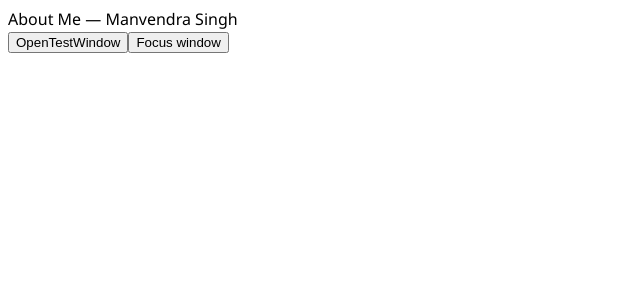
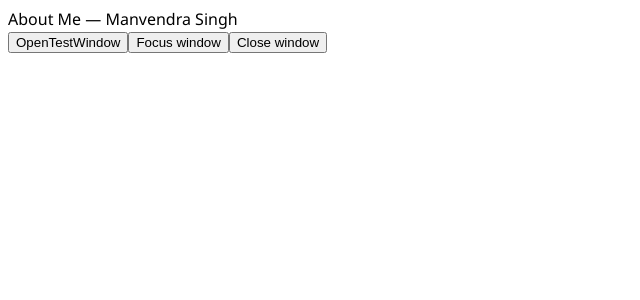
Before and after one commit to CaptainOfFlyingDutchman/manvendra-singh-about-me, a Next.js app: page / in a window 1280 px wide. Shown: the top 300 px of the page, without its empty margins (0-640 px from the left). Built offline with nearby package versions, Linux system fonts and the light colour scheme.

Commit message:
feat: Implement window closing functionality
- Added `closeWindow` action to `windowManager.ts` for closing windows and managing focus
- Updated `TestButton.tsx` with a button to trigger window closing

```diff
--- a/src/TestButton.tsx
+++ b/src/TestButton.tsx
@@ -18,6 +18,7 @@ export function TestButton() {
       <button type="button" onClick={handleClick}>
         OpenTestWindow
       </button>
+
       <button
         type="button"
         onClick={() => {
@@ -27,6 +28,16 @@ export function TestButton() {
       >
         Focus window
       </button>
+
+      <button
+        type="button"
+        onClick={() => {
+          const close = useWindowManager.getState().closeWindow;
+          close("win_2cf13304-89d0-44c6-9313-43a05363b528");
+        }}
+      >
+        Close window
+      </button>
     </div>
   );
 }
--- a/src/desktop/stores/windowManager.ts
+++ b/src/desktop/stores/windowManager.ts
@@ -84,8 +84,36 @@ export const useWindowManager = create<
           return id;
         },
 
-        closeWindow: () => {
-          throw new Error("closeWindow not implemented");
+        closeWindow: (id) => {
+          set(
+            (state) => {
+              const wasFocused = state.focusedWindowId === id;
+
+              delete state.windows[id];
+
+              if (!wasFocused) {
+                return;
+              }
+
+              const remaining = Object.values(state.windows);
+
+              if (remaining.length === 0) {
+                state.focusedWindowId = null;
+
+                return;
+              }
+
+              // pick a window with the highest zIndex
+              const next = remaining.reduce((top, win) => {
+                return win.zIndex > top.zIndex ? win : top;
+              });
+
+              next.isFocused = true;
+              state.focusedWindowId = next.id;
+            },
+            false,
+            "window/close",
+          );
         },
 
         focusWindow: (id) => {
```
